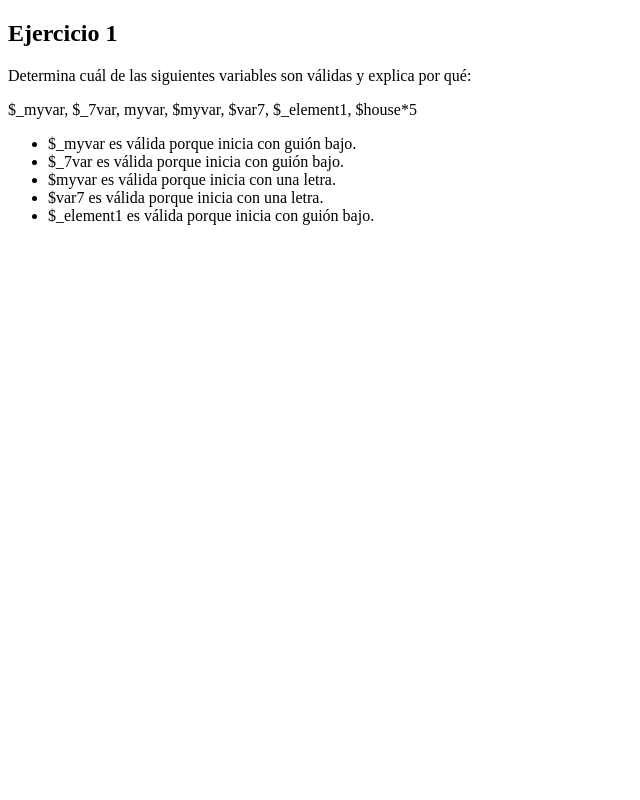
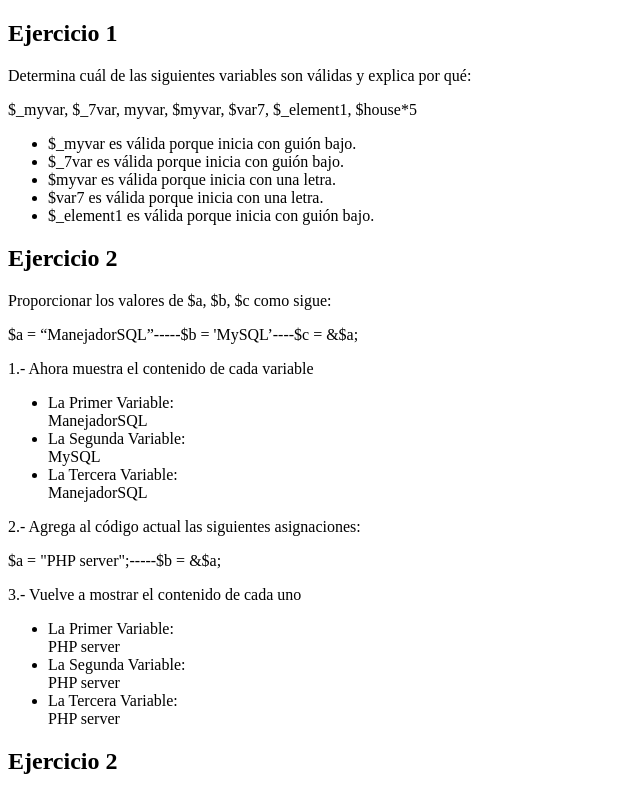
Before and after one commit to JorgeLeonVivanco/Practicas_TW, a PHP site: page / in a window 1280 px wide. Shown: the whole page, without its empty margins (0-640 px from the left). Run offline with PHP 8.4, Linux system fonts and the light colour scheme.

Commit message:
Ejercicio 2 Terminado

```diff
--- a/p02/index.php
+++ b/p02/index.php
@@ -26,5 +26,37 @@
         echo '<li>$_element1 es válida porque inicia con guión bajo.</li>';
         echo '</ul>';
     ?>
+<h2>Ejercicio 2</h2>
+    <p>Proporcionar los valores de $a, $b, $c como sigue:</p>
+    <p>$a = “ManejadorSQL”-----$b = 'MySQL’----$c = &$a;</p>
+    <p>1.- Ahora muestra el contenido de cada variable</p>
+    <?php
+        $a = "ManejadorSQL";
+        $b = "MySQL";
+        $c = &$a;
+        echo '<ul>';
+        echo '<li>La Primer Variable: </li>'; echo "$a";
+        echo '<li>La Segunda Variable: </li>'; echo "$b";
+        echo '<li>La Tercera Variable: </li>'; echo "$c";
+        echo '</ul>';
+    ?>
+    <p>2.- Agrega al código actual las siguientes asignaciones:</p>
+    <p>$a = "PHP server";-----$b = &$a;</p>
+    <p>3.- Vuelve a mostrar el contenido de cada uno</p>
+    <?php
+        $a = "ManejadorSQL";
+        $b = "MySQL";
+        $c = &$a;
+        $a = "PHP server";
+        $b = &$a;
+        echo '<ul>';
+        echo '<li>La Primer Variable: </li>'; echo "$a";
+        echo '<li>La Segunda Variable: </li>'; echo "$b";
+        echo '<li>La Tercera Variable: </li>'; echo "$c";
+        echo '</ul>';
+    ?>
+
+
+    <h2>Ejercicio 2</h2>
 </body>
 </html>
```
